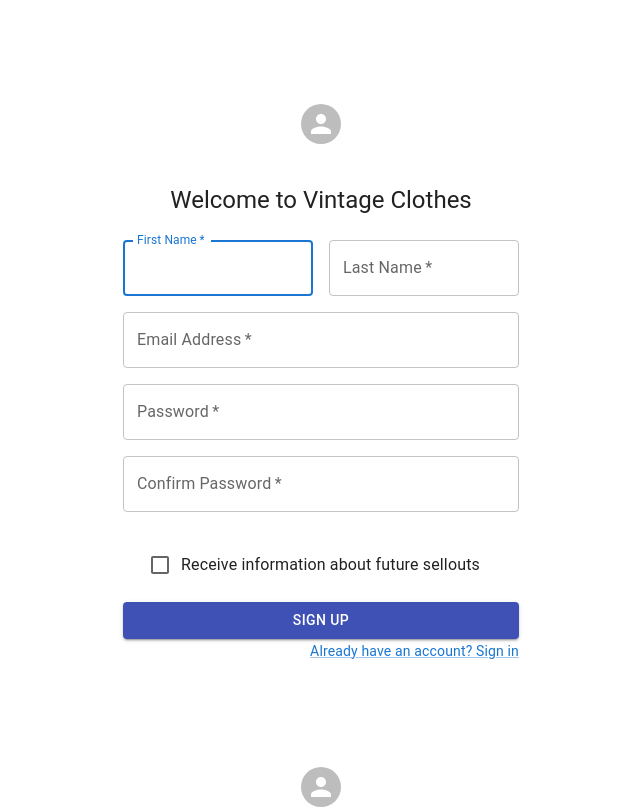
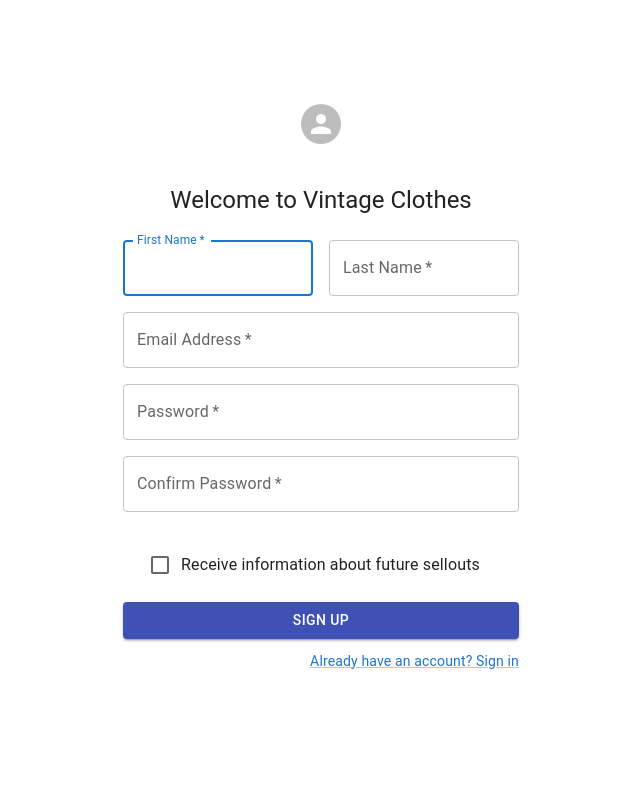
Before and after one commit to NikolayKostadinov21/vintage-clothes-project-fe, a React (Create React App) app in the folder vintage-clothes/: page / in a window 1280 px wide. Shown: the top 809 px of the page, without its empty margins (319-959 px from the left). Built offline with nearby package versions, Linux system fonts and the light colour scheme.

Commit message:
VCP-1 remove form from box attribute

```diff
--- a/vintage-clothes/src/authentication/Signup/Signup.tsx
+++ b/vintage-clothes/src/authentication/Signup/Signup.tsx
@@ -1,5 +1,5 @@
-import { MutableRefObject, useEffect, useRef, useState } from "react";
-import { PWD_REGEX, USER_REGEX } from "../../core/constants";
+import { useEffect, useRef, useState } from "react";
+import { SIGNUP_PASSWORD_REGEX, SIGNUP_USER_REGEX } from "../../core/constants";
 import { Button } from "@material-ui/core";
 import Typography from '@mui/material/Typography';
 import Container from '@mui/material/Container';
@@ -15,8 +15,8 @@ import '../Signup/Signup.scss'
 
 const Signup = () => {
 
-    const userRef = useRef() as MutableRefObject<HTMLDivElement>;
-    const errRef = useRef();
+    const userRef = useRef<HTMLTextAreaElement>(null);
+    const errorRef = useRef<HTMLParagraphElement>(null);
 
     const [user, setUser] = useState('');
     const [validName, setValidName] = useState(false);
@@ -34,18 +34,18 @@ const Signup = () => {
     const [success, setSuccess] = useState(false);
 
     useEffect(() => {
-        //userRef.current.focus();
+        userRef.current?.focus();
     }, []);
 
     useEffect(() => {
-        const result = USER_REGEX.test(user);
+        const result = SIGNUP_USER_REGEX.test(user);
         console.log(result);
         console.log(user);
         setValidName(result);
     }, [user]);
 
     useEffect(() => {
-        const result = PWD_REGEX.test(password);
+        const result = SIGNUP_PASSWORD_REGEX.test(password);
         console.log(result);
         console.log(password);
         console.log(result);
@@ -57,9 +57,27 @@ const Signup = () => {
         setErrorMessage('');
     }, [user, password, matchPassword])
 
+    const handleSubmit = async (e: any) => {
+        e.preventDefault();
+
+        const checkUser = SIGNUP_USER_REGEX.test(user);
+        const checkPassword = SIGNUP_PASSWORD_REGEX.test(password);
+
+        if (!checkUser || !checkPassword) {
+            setErrorMessage("Invalid Entry!");
+            return;
+        }
+
+        console.log(user, password);
+        setSuccess(true);
+    }
+
     return (
         <>
+            <section>
+                <form onSubmit={handleSubmit}>
                     <Container component="main" maxWidth="xs">
+                        <p ref={errorRef} className={errorMessage ? "errorMessage" : "offscreen"} aria-live="assertive"> {errorMessage} </p>
                         <CssBaseline />
                         <Box sx={{
                             marginTop: 8,
@@ -74,7 +92,7 @@ const Signup = () => {
                                 <span className="signup-subtitle">
                                 </span>
                             </Typography>
-                    <Box component="form" noValidate sx={{ mt: 3 }}>
+                            <Box sx={{ mt: 3 }}>
                                 <Grid container spacing={2}>
                                     <Grid item xs={12} sm={6}>
                                         <TextField
@@ -85,6 +103,9 @@ const Signup = () => {
                                             id="firstName"
                                             label="First Name"
                                             autoFocus
+                                            aria-describedby="uidnote"
+                                            onFocus={() => setUserFocus(true)}
+                                            onBlur={() => setUserFocus(false)}
                                         />
                                     </Grid>
                                     <Grid item xs={12} sm={6}>
@@ -146,7 +167,7 @@ const Signup = () => {
                                     Sign Up
                                 </Button>
                                 <Grid container justifyContent="flex-end">
-                            <Grid item>
+                                    <Grid item sx={{ mt: 1.25 }}>
                                         <Link href="#" variant="body2">
                                             Already have an account? Sign in
                                         </Link>
@@ -155,6 +176,8 @@ const Signup = () => {
                             </Box>
                         </Box>
                     </Container>
+                </form>
+            </section>
         </>
     )
 }
--- a/vintage-clothes/src/core/constants.ts
+++ b/vintage-clothes/src/core/constants.ts
@@ -1,2 +1,2 @@
-export const USER_REGEX = /^[A-z][A-z0-9-_]{3,23}$/;
-export const PWD_REGEX = /^(?=.*[a-z])(?=.*[A-Z])(?=.*[0-9])(?=.*[!@#$%]).{8,24}$/;
+export const SIGNUP_USER_REGEX = /^[A-z][A-z0-9-_]{3,23}$/;
+export const SIGNUP_PASSWORD_REGEX = /^(?=.*[a-z])(?=.*[A-Z])(?=.*[0-9])(?=.*[!@#$%]).{8,24}$/;
--- a/vintage-clothes/src/main/Main.tsx
+++ b/vintage-clothes/src/main/Main.tsx
@@ -4,8 +4,7 @@ import Signup from "../authentication/Signup/Signup";
 function Main() {
     return(
         <div>
-            <Signup />
-            <Signin />
+            <Signup/>
         </div>
     );
 }
```
Lines whose indentation alone changed are shown as unchanged.
